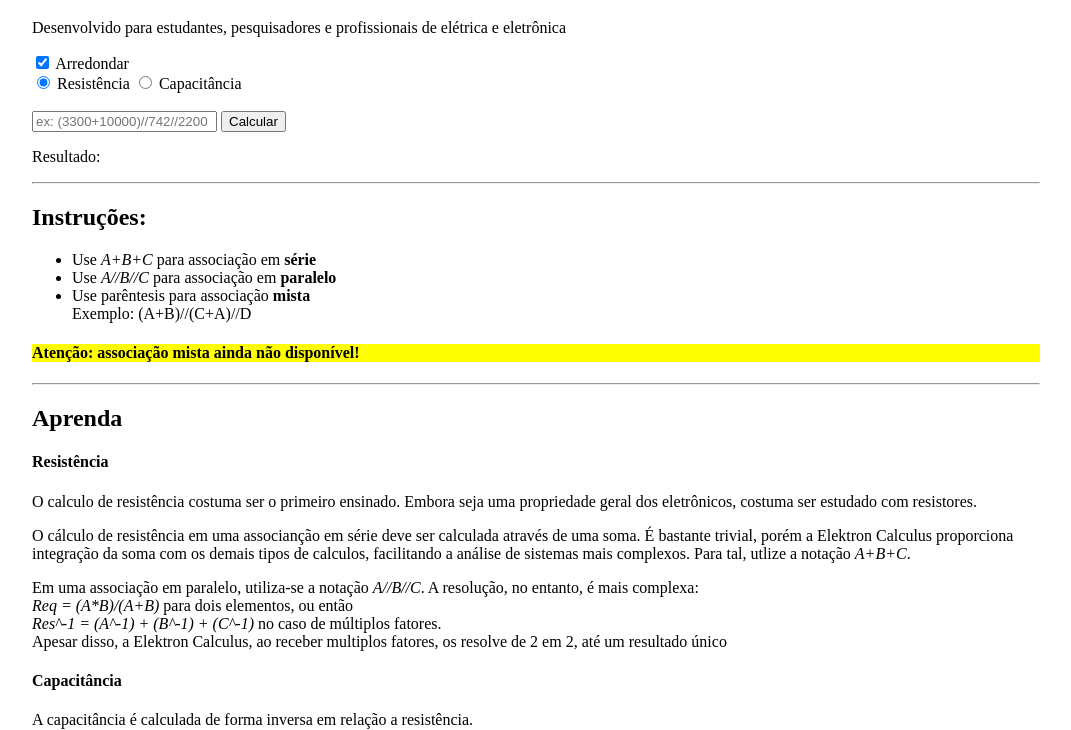
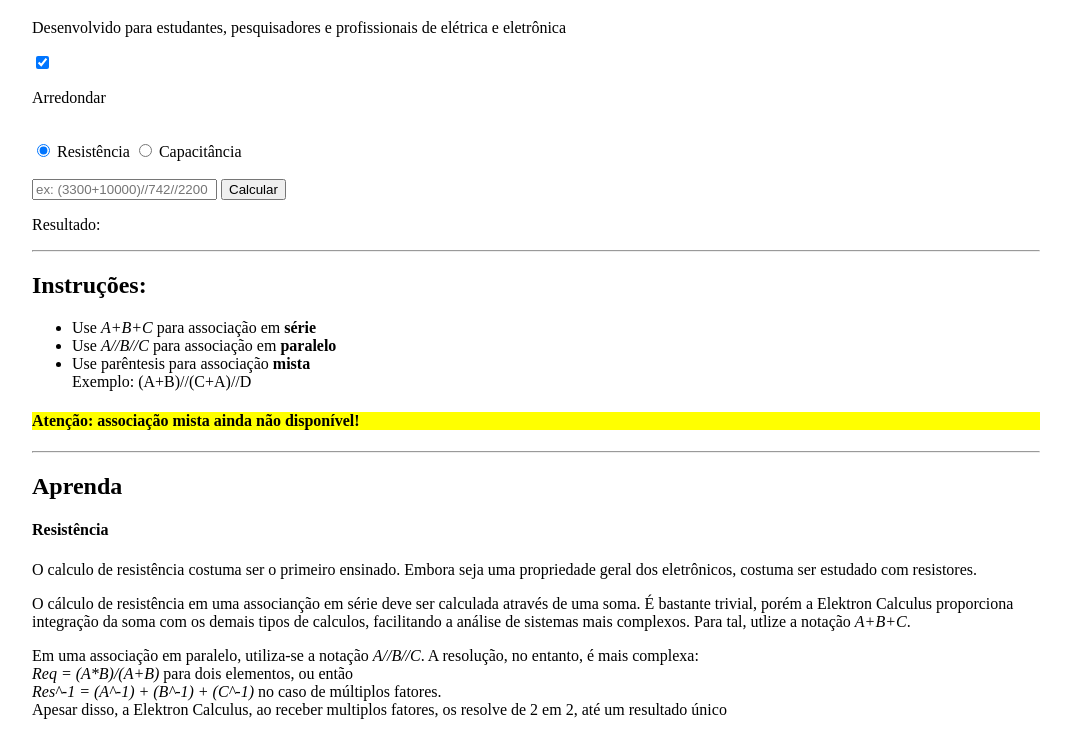
Before and after one commit to RenatoExpert/elektron-calculus, a plain HTML site: page index.html in a window 1280 px wide. Shown: the part 61-791 px from the top of the page, without its empty margins (104-1175 px from the left). Drawn offline with Linux system fonts and the light colour scheme.

Commit message:
testing <p> on label

```diff
--- a/index.html
+++ b/index.html
@@ -15,10 +15,9 @@ body {padding:0 10% 0 10%}
 	<body>
 		<h1>Elektron Calculus</h1>
 		<p>Desenvolvido para estudantes, pesquisadores e profissionais de elétrica e eletrônica</p>
-		<p>
 		<form name='paralel-form' action='' method='GET'>
 			<input type='checkbox' id='opt_arr' name='opt_arr' checked>
-				<label for='opt_arr'>Arredondar</label>
+			<label for='opt_arr'><p>Arredondar</p></label>
 			<br>
 			<input type='radio' id='opt_res' name='kindacalc' value='opt_res' checked>
 			<label for='opt_res'>Resistência</label>
@@ -28,7 +27,6 @@ body {padding:0 10% 0 10%}
 			<input type='text' id='res_paralelo' name='res_paralelo'placeholder='ex: (3300+10000)//742//2200' pattern='[0-9|//]*'>
 			<input type='button' value='Calcular' onClick='calc_res_paralel(this.form.res_paralelo.value)'>
 		</form>
-		</p>
 		<p>Resultado:
 		<span id='res_paralel_result'></span><br>
 		<span id='velocidade'></span>
```
Lines whose indentation alone changed are shown as unchanged.
